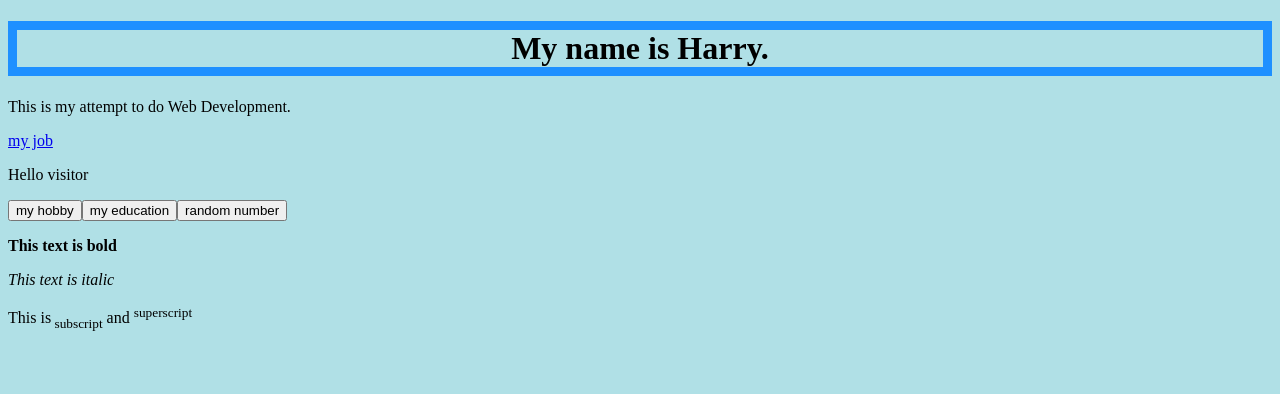
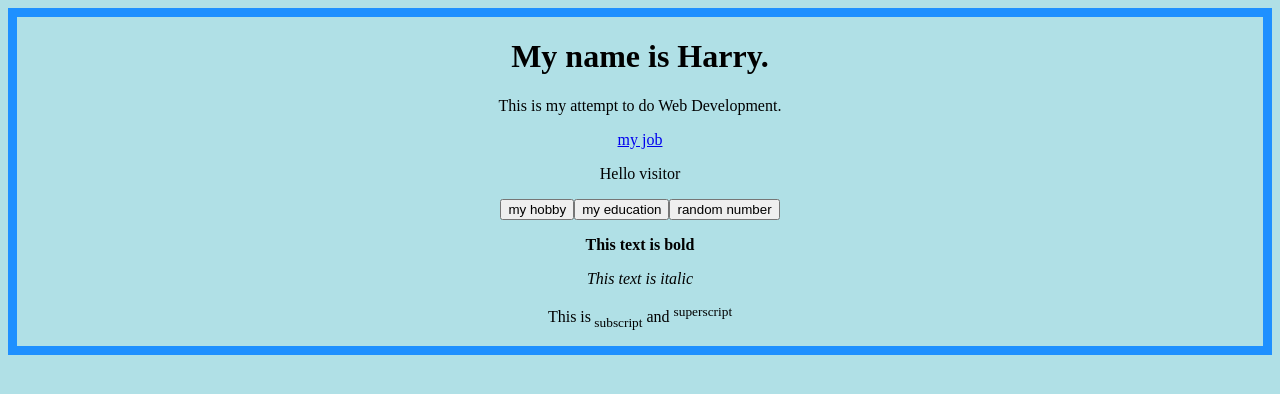
Before and after one commit to stabbing29/stabbing29.github.io, a plain HTML site: page index.html in a window 1280 px wide. Drawn offline with Linux system fonts and the light colour scheme.

Commit message:
Update index.html

```diff
--- a/index.html
+++ b/index.html
@@ -3,9 +3,9 @@
 <head>
 <title>Page Title</title>
 </head>
-<body style="background-color:powderblue;">
+<body style="background-color:powderblue;text-align:center;border: 9px solid DodgerBlue;">
 
-<h1 style="text-align:center;border: 9px solid DodgerBlue;">My name is Harry.</h1>
+<h1>My name is Harry.</h1>
 <p>This is my attempt to do Web Development.</p>
 <a href="https://www.liboelegant.com" title= "Let's go" target="_blank">my job</a>
 <p id="demo"></p>
```
